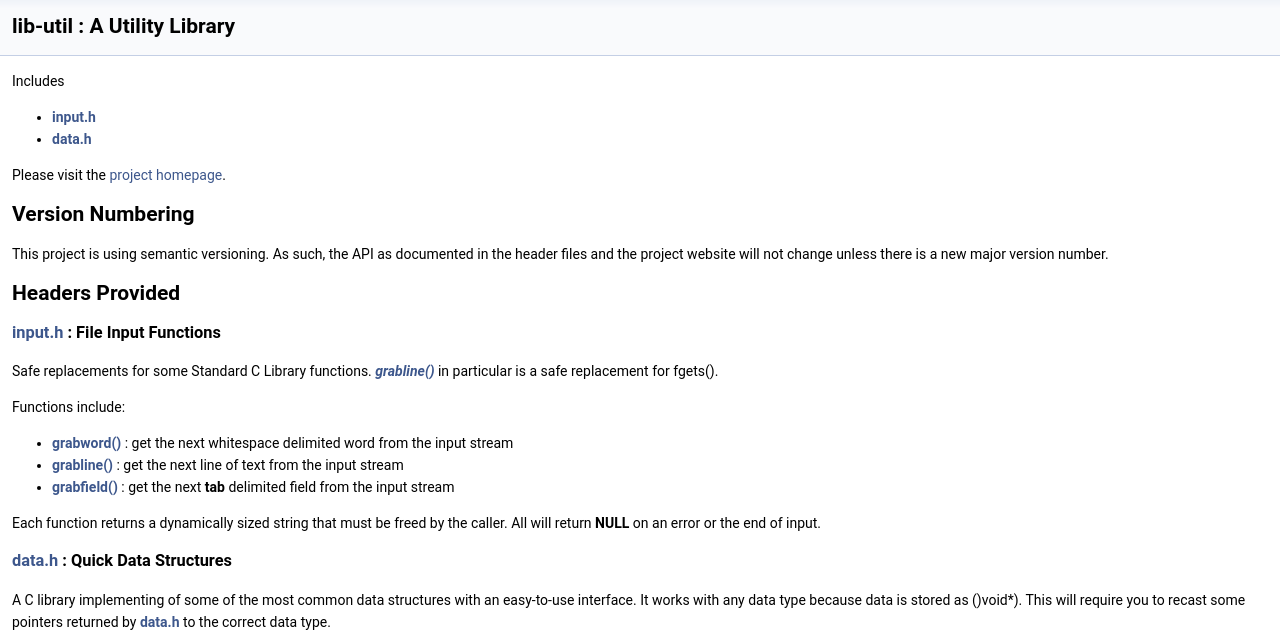
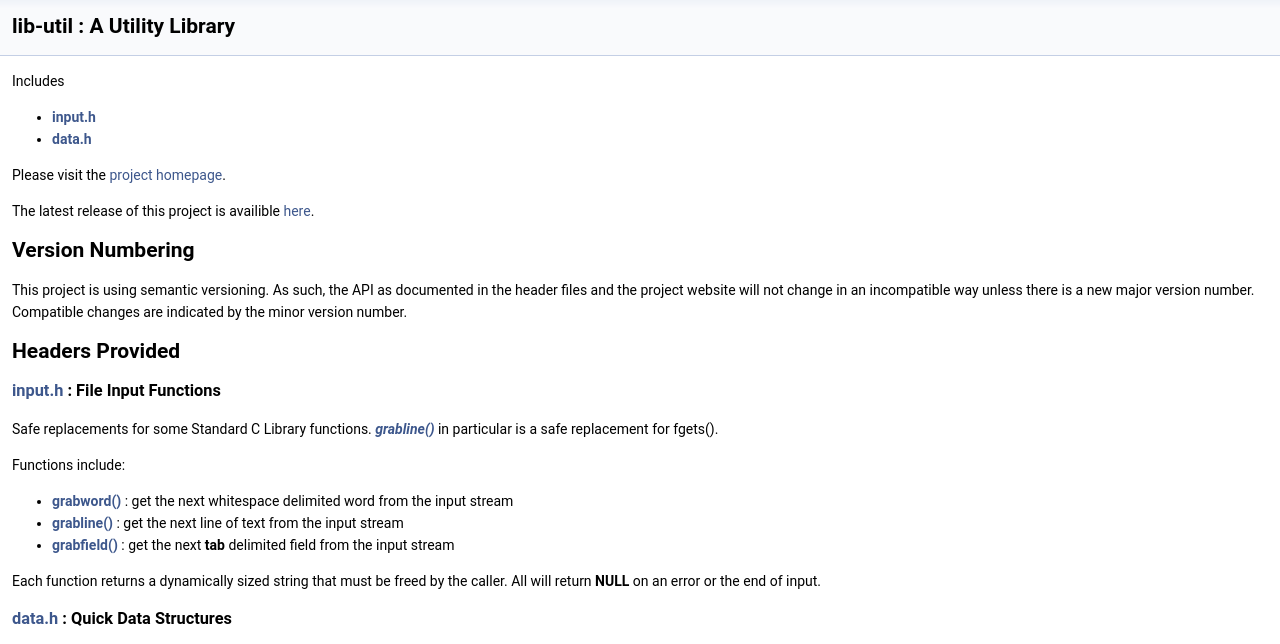
Before and after one commit to ammon0/lib-util, a plain HTML site: page docs/index.html in a window 1280 px wide. Shown: the part 113-757 px from the top of the page. Drawn offline with Linux system fonts and the light colour scheme.

Commit message:
patch level fixes

```diff
--- a/docs/index.html
+++ b/docs/index.html
@@ -83,8 +83,9 @@ var searchBox = new SearchBox("searchBox", "search",false,'Search');
 <li><a class="el" href="data_8h.html" title="A generic data structures library for C development. ">data.h</a></li>
 </ul>
 <p>Please visit the <a href="https://ammon0.github.io/lib-util/">project homepage</a>.</p>
+<p>The latest release of this project is availible <a href="https://github.com/ammon0/lib-util/releases/latest">here</a>.</p>
 <h2>Version Numbering</h2>
-<p>This project is using semantic versioning. As such, the API as documented in the header files and the project website will not change unless there is a new major version number.</p>
+<p>This project is using semantic versioning. As such, the API as documented in the header files and the project website will not change in an incompatible way unless there is a new major version number. Compatible changes are indicated by the minor version number.</p>
 <h2>Headers Provided</h2>
 <h3><a class="el" href="input_8h.html" title="Safe input functions. ">input.h</a> : File Input Functions</h3>
 <p>Safe replacements for some Standard C Library functions. <em><a class="el" href="input_8h.html#a1d2edab52913529f67227871baa20081" title="Get the next newline terminated line of text and store it in an array. ">grabline()</a></em> in particular is a safe replacement for fgets().</p>
```
Also changed, not shown: docs/data_8h_source.html (+1 -1 lines), 2 other files.
